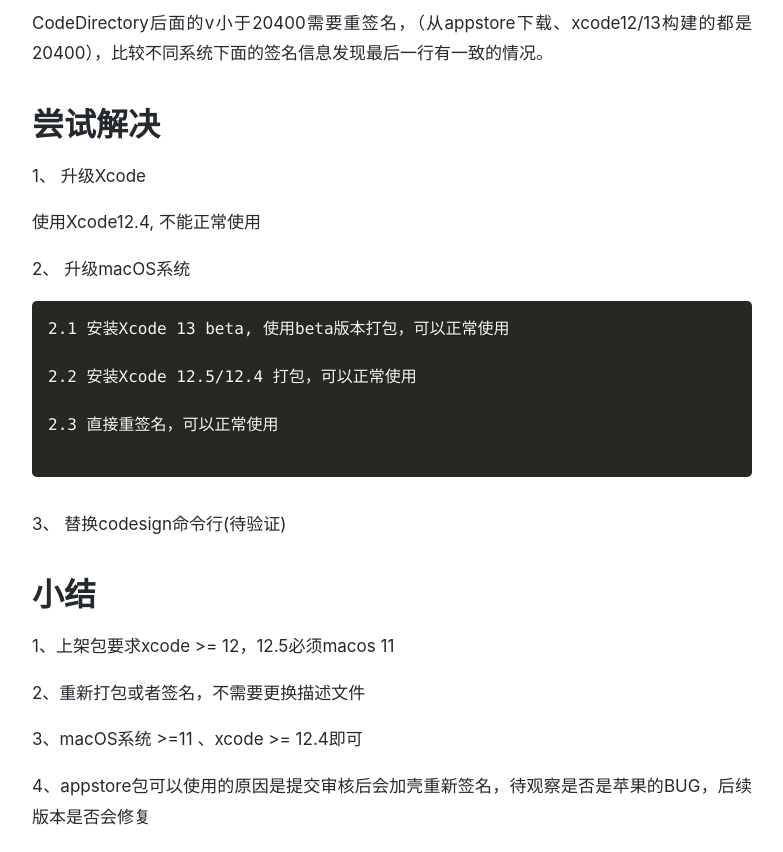
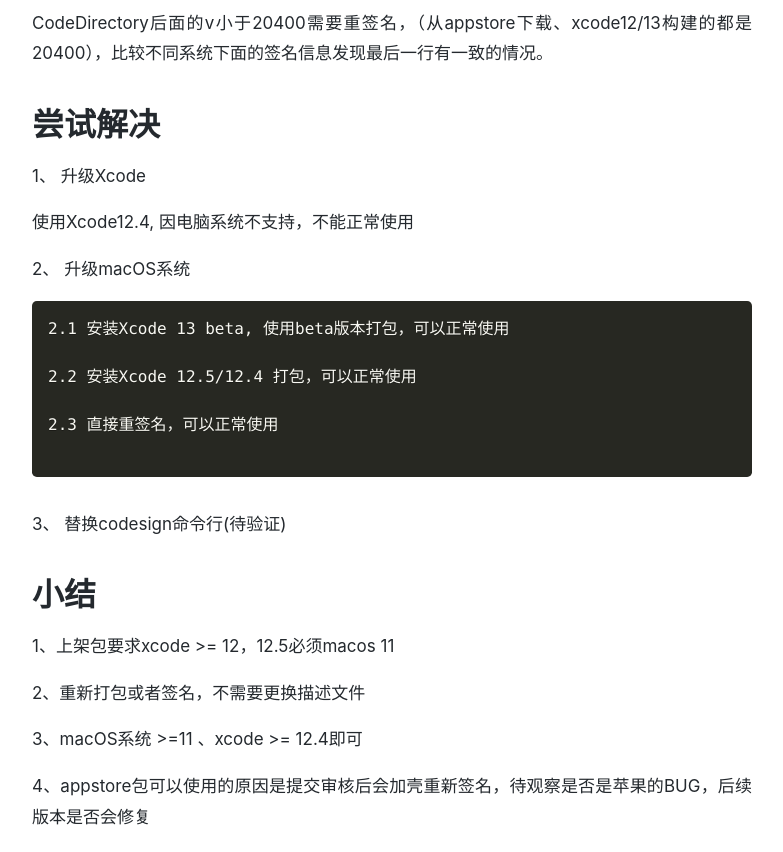
Before and after one commit to action121/action121.github.com, a Jekyll site: the page built from _posts/2021-06-09-iOS15企业证书签名兼容性问题.md, in a window 1280 px wide and 900 px high, scrolled down 3800 px, cut to the strip 48-900 px from the top of the window. Shown: the whole strip, without its empty margins (248-1031 px from the left). Built offline with Jekyll 4.4.1, drawn with Linux system fonts in a browser that asks for light colours; nearby versions of some CDN libraries; comment, search, counter and statistics services are not loaded; a style sheet for code colours, icons or effects is not loaded.

Commit message:
企业证书签名问题，内容修改

```diff
--- a/_posts/2021-06-09-iOS15企业证书签名兼容性问题.md
+++ b/_posts/2021-06-09-iOS15企业证书签名兼容性问题.md
@@ -78,7 +78,7 @@
 # 尝试解决
 1、 升级Xcode
 
-使用Xcode12.4, 不能正常使用
+使用Xcode12.4, 因电脑系统不支持，不能正常使用
 
 2、 升级macOS系统
 
```
